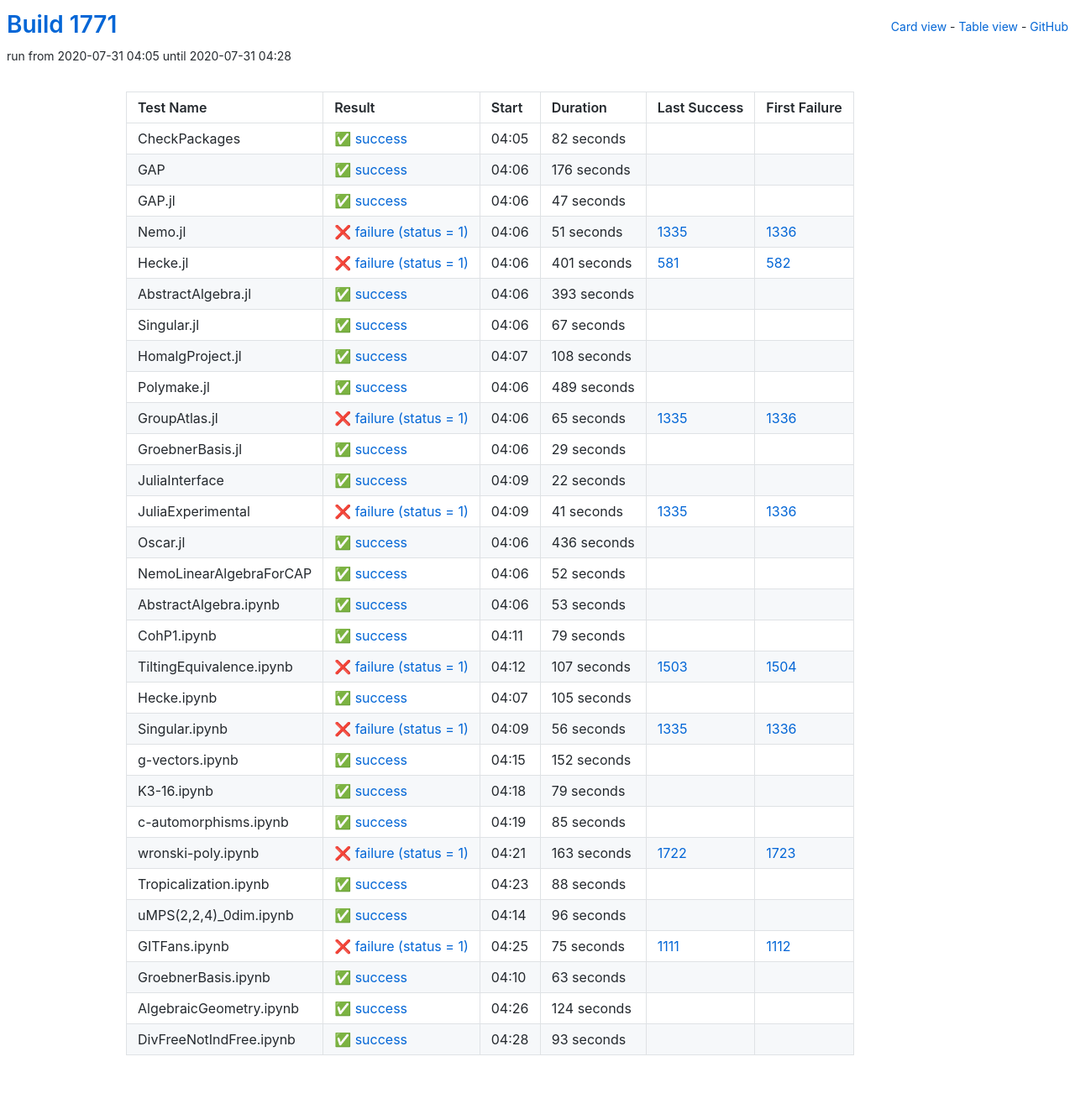
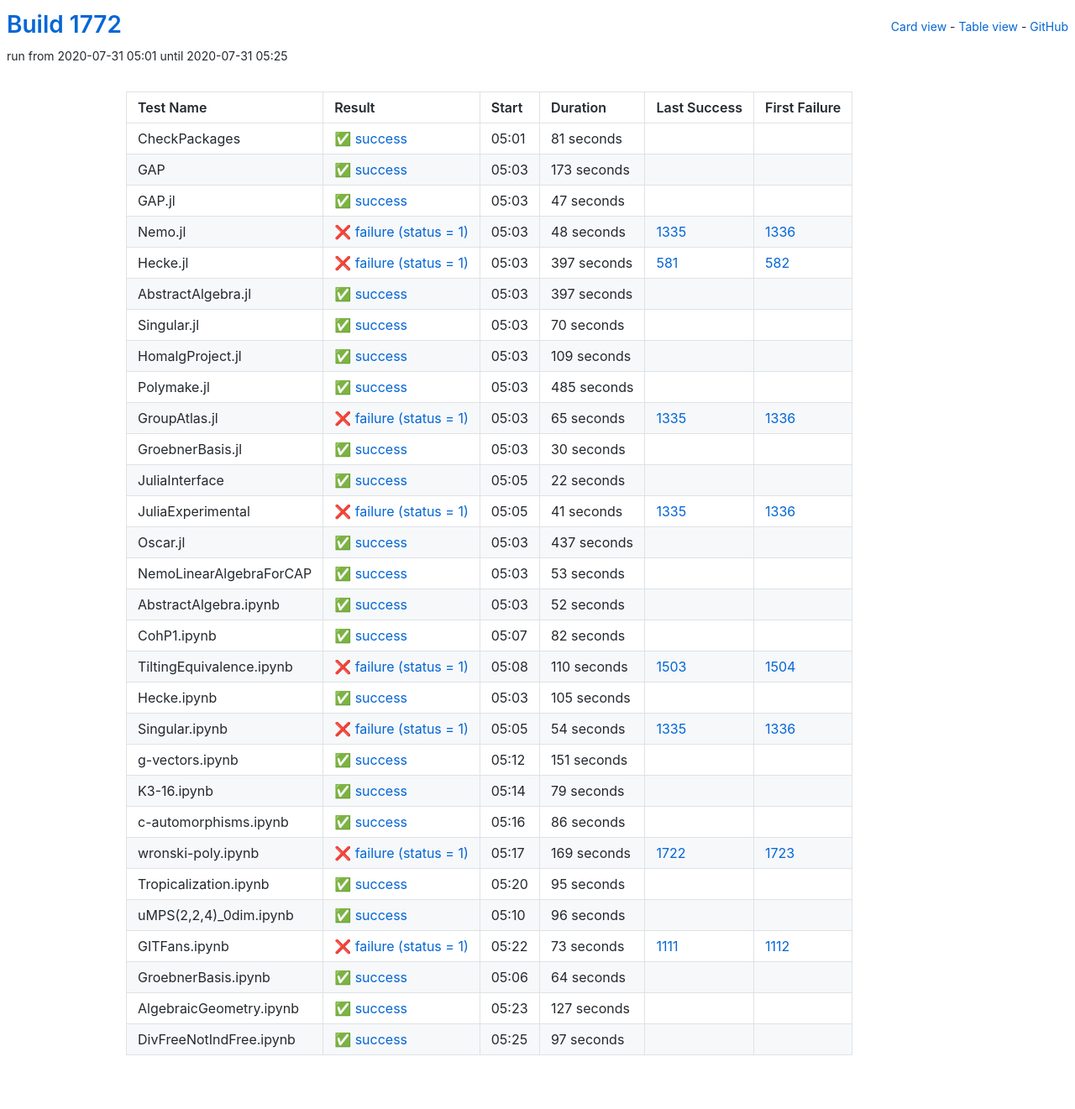
Before and after one commit to oscar-system/oscar-ci-status-1.4, a Jekyll site: the page built from table.html, in a window 1280 px wide. Shown: the whole page at 84% size. Built offline with Jekyll 4.4.1, drawn with Linux system fonts in a browser that asks for light colours.

Commit message:
Build #1772

```diff
--- a/_data/ci.yml
+++ b/_data/ci.yml
@@ -1,6 +1,6 @@
 ---
-build: 1771
-build_url: https://oscarci.mathematik.uni-kl.de/job/oscar-julia-1.4/1771/
+build: 1772
+build_url: https://oscarci.mathematik.uni-kl.de/job/oscar-julia-1.4/1772/
 job: oscar-julia-1.4
 organization: oscar-system
 repo: oscar-ci-status-1.4
@@ -8,32 +8,32 @@ repourl: https://github.com/oscar-system/oscar-ci-status-1.4
 tests:
 - name: CheckPackages
   id: checkpackages
-  log: https://oscarci.mathematik.uni-kl.de/job/oscar-julia-1.4/1771/artifact/logs/build-1771/CheckPackages.log
-  start: 2020-07-31 04:05
+  log: https://oscarci.mathematik.uni-kl.de/job/oscar-julia-1.4/1772/artifact/logs/build-1772/CheckPackages.log
+  start: 2020-07-31 05:01
   success: true
   exitcode: 0
   status: success
-  duration: 82
+  duration: 81
   last_success: false
   last_success_url:
   first_failure: false
   first_failure_url:
 - name: GAP
   id: gap
-  log: https://oscarci.mathematik.uni-kl.de/job/oscar-julia-1.4/1771/artifact/logs/build-1771/GAP.log
-  start: 2020-07-31 04:06
+  log: https://oscarci.mathematik.uni-kl.de/job/oscar-julia-1.4/1772/artifact/logs/build-1772/GAP.log
+  start: 2020-07-31 05:03
   success: true
   exitcode: 0
   status: success
-  duration: 176
+  duration: 173
   last_success: false
   last_success_url:
   first_failure: false
   first_failure_url:
 - name: GAP.jl
   id: gap-jl
-  log: https://oscarci.mathematik.uni-kl.de/job/oscar-julia-1.4/1771/artifact/logs/build-1771/GAP.jl.log
-  start: 2020-07-31 04:06
+  log: https://oscarci.mathematik.uni-kl.de/job/oscar-julia-1.4/1772/artifact/logs/build-1772/GAP.jl.log
+  start: 2020-07-31 05:03
   success: true
   exitcode: 0
   status: success
@@ -44,80 +44,80 @@ tests:
   first_failure_url:
 - name: Nemo.jl
   id: nemo-jl
-  log: https://oscarci.mathematik.uni-kl.de/job/oscar-julia-1.4/1771/artifact/logs/build-1771/Nemo.jl.log
-  start: 2020-07-31 04:06
+  log: https://oscarci.mathematik.uni-kl.de/job/oscar-julia-1.4/1772/artifact/logs/build-1772/Nemo.jl.log
+  start: 2020-07-31 05:03
   success: false
   exitcode: 1
   status: failure
-  duration: 51
+  duration: 48
   last_success: 1335
   last_success_url: https://oscarci.mathematik.uni-kl.de/job/oscar-julia-1.4/1335/
   first_failure: 1336
   first_failure_url: https://oscarci.mathematik.uni-kl.de/job/oscar-julia-1.4/1336/
 - name: Hecke.jl
   id: hecke-jl
-  log: https://oscarci.mathematik.uni-kl.de/job/oscar-julia-1.4/1771/artifact/logs/build-1771/Hecke.jl.log
-  start: 2020-07-31 04:06
+  log: https://oscarci.mathematik.uni-kl.de/job/oscar-julia-1.4/1772/artifact/logs/build-1772/Hecke.jl.log
+  start: 2020-07-31 05:03
   success: false
   exitcode: 1
   status: failure
-  duration: 401
+  duration: 397
   last_success: 581
   last_success_url: https://oscarci.mathematik.uni-kl.de/job/oscar-julia-1.4/581/
   first_failure: 582
   first_failure_url: https://oscarci.mathematik.uni-kl.de/job/oscar-julia-1.4/582/
 - name: AbstractAlgebra.jl
   id: abstractalgebra-jl
-  log: https://oscarci.mathematik.uni-kl.de/job/oscar-julia-1.4/1771/artifact/logs/build-1771/AbstractAlgebra.jl.log
-  start: 2020-07-31 04:06
+  log: https://oscarci.mathematik.uni-kl.de/job/oscar-julia-1.4/1772/artifact/logs/build-1772/AbstractAlgebra.jl.log
+  start: 2020-07-31 05:03
   success: true
   exitcode: 0
   status: success
-  duration: 393
+  duration: 397
   last_success: false
   last_success_url:
   first_failure: false
   first_failure_url:
 - name: Singular.jl
   id: singular-jl
-  log: https://oscarci.mathematik.uni-kl.de/job/oscar-julia-1.4/1771/artifact/logs/build-1771/Singular.jl.log
-  start: 2020-07-31 04:06
+  log: https://oscarci.mathematik.uni-kl.de/job/oscar-julia-1.4/1772/artifact/logs/build-1772/Singular.jl.log
+  start: 2020-07-31 05:03
   success: true
   exitcode: 0
   status: success
-  duration: 67
+  duration: 70
   last_success: false
   last_success_url:
   first_failure: false
   first_failure_url:
 - name: HomalgProject.jl
   id: homalgproject-jl
-  log: https://oscarci.mathematik.uni-kl.de/job/oscar-julia-1.4/1771/artifact/logs/build-1771/HomalgProject.jl.log
-  start: 2020-07-31 04:07
+  log: https://oscarci.mathematik.uni-kl.de/job/oscar-julia-1.4/1772/artifact/logs/build-1772/HomalgProject.jl.log
+  start: 2020-07-31 05:03
   success: true
   exitcode: 0
   status: success
-  duration: 108
+  duration: 109
   last_success: false
   last_success_url:
   first_failure: false
   first_failure_url:
 - name: Polymake.jl
   id: polymake-jl
-  log: https://oscarci.mathematik.uni-kl.de/job/oscar-julia-1.4/1771/artifact/logs/build-1771/Polymake.jl.log
-  start: 2020-07-31 04:06
+  log: https://oscarci.mathematik.uni-kl.de/job/oscar-julia-1.4/1772/artifact/logs/build-1772/Polymake.jl.log
+  start: 2020-07-31 05:03
   success: true
   exitcode: 0
   status: success
-  duration: 489
+  duration: 485
   last_success: false
   last_success_url:
   first_failure: false
   first_failure_url:
 - name: GroupAtlas.jl
   id: groupatlas-jl
-  log: https://oscarci.mathematik.uni-kl.de/job/oscar-julia-1.4/1771/artifact/logs/build-1771/GroupAtlas.jl.log
-  start: 2020-07-31 04:06
+  log: https://oscarci.mathematik.uni-kl.de/job/oscar-julia-1.4/1772/artifact/logs/build-1772/GroupAtlas.jl.log
+  start: 2020-07-31 05:03
   success: false
   exitcode: 1
   status: failure
@@ -128,20 +128,20 @@ tests:
   first_failure_url: https://oscarci.mathematik.uni-kl.de/job/oscar-julia-1.4/1336/
 - name: GroebnerBasis.jl
   id: groebnerbasis-jl
-  log: https://oscarci.mathematik.uni-kl.de/job/oscar-julia-1.4/1771/artifact/logs/build-1771/GroebnerBasis.jl.log
-  start: 2020-07-31 04:06
+  log: https://oscarci.mathematik.uni-kl.de/job/oscar-julia-1.4/1772/artifact/logs/build-1772/GroebnerBasis.jl.log
+  start: 2020-07-31 05:03
   success: true
   exitcode: 0
   status: success
-  duration: 29
+  duration: 30
   last_success: false
   last_success_url:
   first_failure: false
   first_failure_url:
 - name: JuliaInterface
   id: juliainterface
-  log: https://oscarci.mathematik.uni-kl.de/job/oscar-julia-1.4/1771/artifact/logs/build-1771/JuliaInterface.log
-  start: 2020-07-31 04:09
+  log: https://oscarci.mathematik.uni-kl.de/job/oscar-julia-1.4/1772/artifact/logs/build-1772/JuliaInterface.log
+  start: 2020-07-31 05:05
   success: true
   exitcode: 0
   status: success
@@ -152,8 +152,8 @@ tests:
   first_failure_url:
 - name: JuliaExperimental
   id: juliaexperimental
-  log: https://oscarci.mathematik.uni-kl.de/job/oscar-julia-1.4/1771/artifact/logs/build-1771/JuliaExperimental.log
-  start: 2020-07-31 04:09
+  log: https://oscarci.mathematik.uni-kl.de/job/oscar-julia-1.4/1772/artifact/logs/build-1772/JuliaExperimental.log
+  start: 2020-07-31 05:05
   success: false
   exitcode: 1
   status: failure
@@ -164,20 +164,32 @@ tests:
   first_failure_url: https://oscarci.mathematik.uni-kl.de/job/oscar-julia-1.4/1336/
 - name: Oscar.jl
   id: oscar-jl
-  log: https://oscarci.mathematik.uni-kl.de/job/oscar-julia-1.4/1771/artifact/logs/build-1771/Oscar.jl.log
-  start: 2020-07-31 04:06
+  log: https://oscarci.mathematik.uni-kl.de/job/oscar-julia-1.4/1772/artifact/logs/build-1772/Oscar.jl.log
+  start: 2020-07-31 05:03
   success: true
   exitcode: 0
   status: success
-  duration: 436
+  duration: 437
   last_success: false
   last_success_url:
   first_failure: false
   first_failure_url:
 - name: NemoLinearAlgebraForCAP
   id: nemolinearalgebraforcap
-  log: https://oscarci.mathematik.uni-kl.de/job/oscar-julia-1.4/1771/artifact/logs/build-1771/NemoLinearAlgebraForCAP.log
-  start: 2020-07-31 04:06
+  log: https://oscarci.mathematik.uni-kl.de/job/oscar-julia-1.4/1772/artifact/logs/build-1772/NemoLinearAlgebraForCAP.log
+  start: 2020-07-31 05:03
+  success: true
+  exitcode: 0
+  status: success
+  duration: 53
+  last_success: false
+  last_success_url:
+  first_failure: false
+  first_failure_url:
+- name: AbstractAlgebra.ipynb
+  id: abstractalgebra-ipynb
+  log: https://oscarci.mathematik.uni-kl.de/job/oscar-julia-1.4/1772/artifact/logs/build-1772/AbstractAlgebra.ipynb.log
+  start: 2020-07-31 05:03
   success: true
   exitcode: 0
   status: success
@@ -186,46 +198,34 @@ tests:
   last_success_url:
   first_failure: false
   first_failure_url:
-- name: AbstractAlgebra.ipynb
-  id: abstractalgebra-ipynb
-  log: https://oscarci.mathematik.uni-kl.de/job/oscar-julia-1.4/1771/artifact/logs/build-1771/AbstractAlgebra.ipynb.log
-  start: 2020-07-31 04:06
+- name: CohP1.ipynb
+  id: cohp1-ipynb
+  log: https://oscarci.mathematik.uni-kl.de/job/oscar-julia-1.4/1772/artifact/logs/build-1772/CohP1.ipynb.log
+  start: 2020-07-31 05:07
   success: true
   exitcode: 0
   status: success
-  duration: 53
-  last_success: false
-  last_success_url:
-  first_failure: false
-  first_failure_url:
-- name: CohP1.ipynb
-  id: cohp1-ipynb
-  log: https://oscarci.mathematik.uni-kl.de/job/oscar-julia-1.4/1771/artifact/logs/build-1771/CohP1.ipynb.log
-  start: 2020-07-31 04:11
-  success: true
-  exitcode: 0
-  status: success
-  duration: 79
+  duration: 82
   last_success: false
   last_success_url:
   first_failure: false
   first_failure_url:
 - name: TiltingEquivalence.ipynb
   id: tiltingequivalence-ipynb
-  log: https://oscarci.mathematik.uni-kl.de/job/oscar-julia-1.4/1771/artifact/logs/build-1771/TiltingEquivalence.ipynb.log
-  start: 2020-07-31 04:12
+  log: https://oscarci.mathematik.uni-kl.de/job/oscar-julia-1.4/1772/artifact/logs/build-1772/TiltingEquivalence.ipynb.log
+  start: 2020-07-31 05:08
   success: false
   exitcode: 1
   status: failure
-  duration: 107
+  duration: 110
   last_success: 1503
   last_success_url: https://oscarci.mathematik.uni-kl.de/job/oscar-julia-1.4/1503/
   first_failure: 1504
   first_failure_url: https://oscarci.mathematik.uni-kl.de/job/oscar-julia-1.4/1504/
 - name: Hecke.ipynb
   id: hecke-ipynb
-  log: https://oscarci.mathematik.uni-kl.de/job/oscar-julia-1.4/1771/artifact/logs/build-1771/Hecke.ipynb.log
-  start: 2020-07-31 04:07
+  log: https://oscarci.mathematik.uni-kl.de/job/oscar-julia-1.4/1772/artifact/logs/build-1772/Hecke.ipynb.log
+  start: 2020-07-31 05:03
   success: true
   exitcode: 0
   status: success
@@ -236,32 +236,32 @@ tests:
   first_failure_url:
 - name: Singular.ipynb
   id: singular-ipynb
-  log: https://oscarci.mathematik.uni-kl.de/job/oscar-julia-1.4/1771/artifact/logs/build-1771/Singular.ipynb.log
-  start: 2020-07-31 04:09
+  log: https://oscarci.mathematik.uni-kl.de/job/oscar-julia-1.4/1772/artifact/logs/build-1772/Singular.ipynb.log
+  start: 2020-07-31 05:05
   success: false
   exitcode: 1
   status: failure
-  duration: 56
+  duration: 54
   last_success: 1335
   last_success_url: https://oscarci.mathematik.uni-kl.de/job/oscar-julia-1.4/1335/
   first_failure: 1336
   first_failure_url: https://oscarci.mathematik.uni-kl.de/job/oscar-julia-1.4/1336/
 - name: g-vectors.ipynb
   id: g-vectors-ipynb
-  log: https://oscarci.mathematik.uni-kl.de/job/oscar-julia-1.4/1771/artifact/logs/build-1771/g-vectors.ipynb.log
-  start: 2020-07-31 04:15
+  log: https://oscarci.mathematik.uni-kl.de/job/oscar-julia-1.4/1772/artifact/logs/build-1772/g-vectors.ipynb.log
+  start: 2020-07-31 05:12
   success: true
   exitcode: 0
   status: success
-  duration: 152
+  duration: 151
   last_success: false
   last_success_url:
   first_failure: false
   first_failure_url:
 - name: K3-16.ipynb
   id: k3-16-ipynb
-  log: https://oscarci.mathematik.uni-kl.de/job/oscar-julia-1.4/1771/artifact/logs/build-1771/K3-16.ipynb.log
-  start: 2020-07-31 04:18
+  log: https://oscarci.mathematik.uni-kl.de/job/oscar-julia-1.4/1772/artifact/logs/build-1772/K3-16.ipynb.log
+  start: 2020-07-31 05:14
   success: true
   exitcode: 0
   status: success
@@ -272,44 +272,44 @@ tests:
   first_failure_url:
 - name: c-automorphisms.ipynb
   id: c-automorphisms-ipynb
-  log: https://oscarci.mathematik.uni-kl.de/job/oscar-julia-1.4/1771/artifact/logs/build-1771/c-automorphisms.ipynb.log
-  start: 2020-07-31 04:19
+  log: https://oscarci.mathematik.uni-kl.de/job/oscar-julia-1.4/1772/artifact/logs/build-1772/c-automorphisms.ipynb.log
+  start: 2020-07-31 05:16
   success: true
   exitcode: 0
   status: success
-  duration: 85
+  duration: 86
   last_success: false
   last_success_url:
   first_failure: false
   first_failure_url:
 - name: wronski-poly.ipynb
   id: wronski-poly-ipynb
-  log: https://oscarci.mathematik.uni-kl.de/job/oscar-julia-1.4/1771/artifact/logs/build-1771/wronski-poly.ipynb.log
-  start: 2020-07-31 04:21
+  log: https://oscarci.mathematik.uni-kl.de/job/oscar-julia-1.4/1772/artifact/logs/build-1772/wronski-poly.ipynb.log
+  start: 2020-07-31 05:17
   success: false
   exitcode: 1
   status: failure
-  duration: 163
+  duration: 169
   last_success: 1722
   last_success_url: https://oscarci.mathematik.uni-kl.de/job/oscar-julia-1.4/1722/
   first_failure: 1723
   first_failure_url: https://oscarci.mathematik.uni-kl.de/job/oscar-julia-1.4/1723/
 - name: Tropicalization.ipynb
   id: tropicalization-ipynb
-  log: https://oscarci.mathematik.uni-kl.de/job/oscar-julia-1.4/1771/artifact/logs/build-1771/Tropicalization.ipynb.log
-  start: 2020-07-31 04:23
+  log: https://oscarci.mathematik.uni-kl.de/job/oscar-julia-1.4/1772/artifact/logs/build-1772/Tropicalization.ipynb.log
+  start: 2020-07-31 05:20
   success: true
   exitcode: 0
   status: success
-  duration: 88
+  duration: 95
   last_success: false
   last_success_url:
   first_failure: false
   first_failure_url:
 - name: uMPS(2,2,4)_0dim.ipynb
   id: umps-2-2-4-0dim-ipynb
-  log: https://oscarci.mathematik.uni-kl.de/job/oscar-julia-1.4/1771/artifact/logs/build-1771/uMPS-2-2-4-_0dim.ipynb.log
-  start: 2020-07-31 04:14
+  log: https://oscarci.mathematik.uni-kl.de/job/oscar-julia-1.4/1772/artifact/logs/build-1772/uMPS-2-2-4-_0dim.ipynb.log
+  start: 2020-07-31 05:10
   success: true
   exitcode: 0
   status: success
@@ -320,48 +320,48 @@ tests:
   first_failure_url:
 - name: GITFans.ipynb
   id: gitfans-ipynb
-  log: https://oscarci.mathematik.uni-kl.de/job/oscar-julia-1.4/1771/artifact/logs/build-1771/GITFans.ipynb.log
-  start: 2020-07-31 04:25
+  log: https://oscarci.mathematik.uni-kl.de/job/oscar-julia-1.4/1772/artifact/logs/build-1772/GITFans.ipynb.log
+  start: 2020-07-31 05:22
   success: false
   exitcode: 1
   status: failure
-  duration: 75
+  duration: 73
   last_success: 1111
   last_success_url: https://oscarci.mathematik.uni-kl.de/job/oscar-julia-1.4/1111/
   first_failure: 1112
   first_failure_url: https://oscarci.mathematik.uni-kl.de/job/oscar-julia-1.4/1112/
 - name: GroebnerBasis.ipynb
   id: groebnerbasis-ipynb
-  log: https://oscarci.mathematik.uni-kl.de/job/oscar-julia-1.4/1771/artifact/logs/build-1771/GroebnerBasis.ipynb.log
-  start: 2020-07-31 04:10
+  log: https://oscarci.mathematik.uni-kl.de/job/oscar-julia-1.4/1772/artifact/logs/build-1772/GroebnerBasis.ipynb.log
+  start: 2020-07-31 05:06
   success: true
   exitcode: 0
   status: success
-  duration: 63
+  duration: 64
   last_success: false
   last_success_url:
   first_failure: false
   first_failure_url:
 - name: AlgebraicGeometry.ipynb
   id: algebraicgeometry-ipynb
-  log: https://oscarci.mathematik.uni-kl.de/job/oscar-julia-1.4/1771/artifact/logs/build-1771/AlgebraicGeometry.ipynb.log
-  start: 2020-07-31 04:26
+  log: https://oscarci.mathematik.uni-kl.de/job/oscar-julia-1.4/1772/artifact/logs/build-1772/AlgebraicGeometry.ipynb.log
+  start: 2020-07-31 05:23
   success: true
   exitcode: 0
   status: success
-  duration: 124
+  duration: 127
   last_success: false
   last_success_url:
   first_failure: false
   first_failure_url:
 - name: DivFreeNotIndFree.ipynb
   id: divfreenotindfree-ipynb
-  log: https://oscarci.mathematik.uni-kl.de/job/oscar-julia-1.4/1771/artifact/logs/build-1771/DivFreeNotIndFree.ipynb.log
-  start: 2020-07-31 04:28
+  log: https://oscarci.mathematik.uni-kl.de/job/oscar-julia-1.4/1772/artifact/logs/build-1772/DivFreeNotIndFree.ipynb.log
+  start: 2020-07-31 05:25
   success: true
   exitcode: 0
   status: success
-  duration: 93
+  duration: 97
   last_success: false
   last_success_url:
   first_failure: false
```
Also changed, not shown: README.md.
